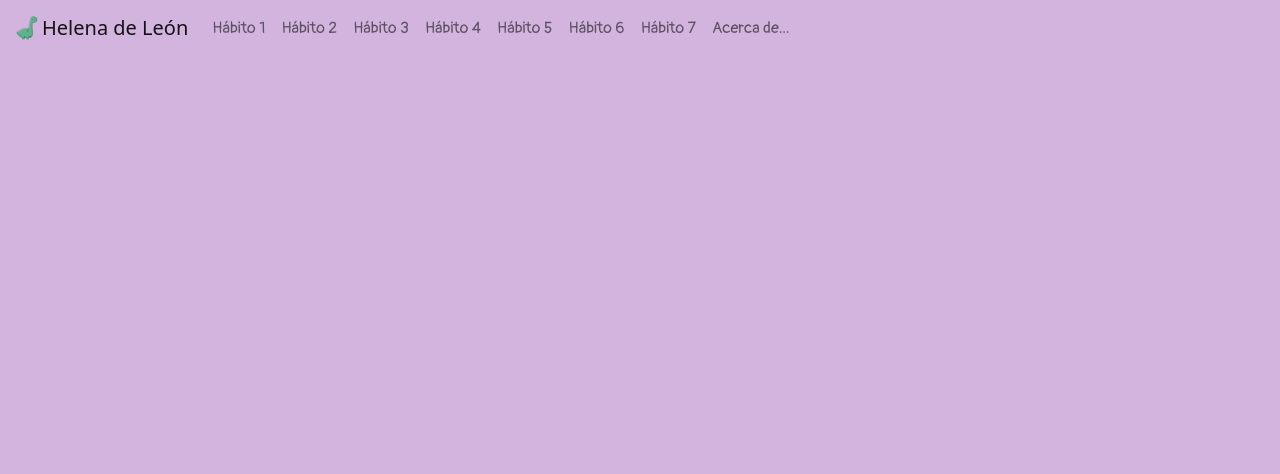
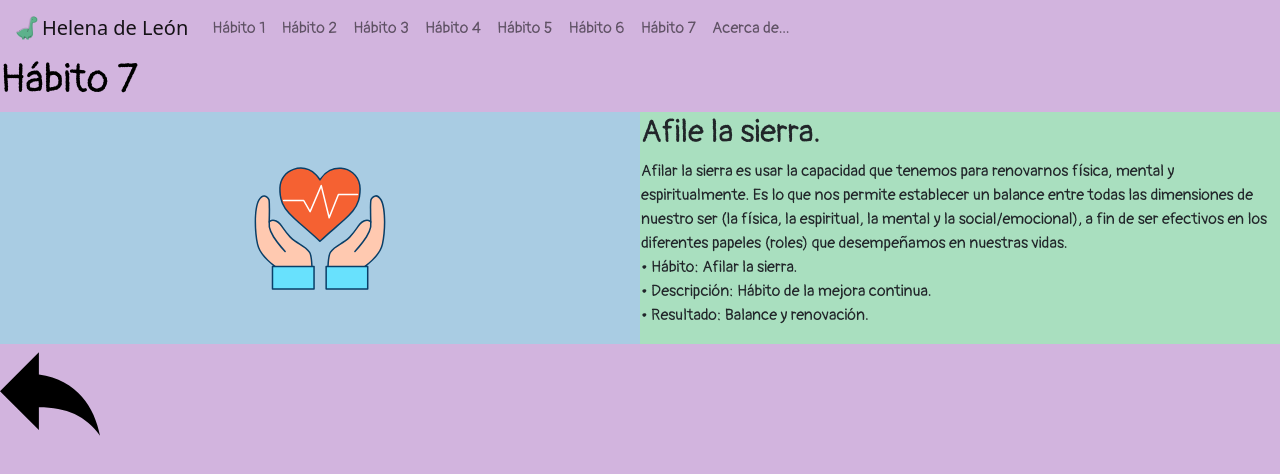
Before and after one commit to helenasophiadeleon/sietehabitos, a plain HTML site: page habito7.html in a window 1280 px wide. Drawn offline with nearby package versions, Linux system fonts and the light colour scheme.

Commit message:
habito 7 completo

```diff
--- a/habito7.html
+++ b/habito7.html
@@ -48,3 +48,24 @@
       </div>
     </div>
   </nav>
+
+      <h1 style="color: black ;">Hábito 7</h1>
+      <table>
+          <tr>
+              <td style="width: 50%; text-align: center; background-color: #A9CCE3 ;">
+                  <img src="habito7.svg" width="300px">
+              </td>
+              <td style="width: 50%; background-color:#A9DFBF ">
+                  <h2>Afile la sierra.</h2>
+                  <p> Afilar la sierra es usar la capacidad que tenemos para renovarnos física, mental y espiritualmente. Es lo que nos permite establecer un balance entre todas las dimensiones de nuestro ser (la física, la espiritual, la mental y la social/emocional), a fin de ser efectivos en los diferentes papeles (roles) que desempeñamos en nuestras vidas. </br>
+                    •	Hábito: Afilar la sierra. </br>
+                    •	Descripción: Hábito de la mejora continua. </br>
+                    •	Resultado: Balance y renovación.
+                    </p>
+          </tr>
+   </table>
+
+<a href="index.html"><img src="flecha.svg" width="100px"></a>
+<script src="https://cdn.jsdelivr.net/npm/bootstrap@5.0.0-beta3/dist/js/bootstrap.bundle.min.js" integrity="sha384-JEW9xMcG8R+pH31jmWH6WWP0WintQrMb4s7ZOdauHnUtxwoG2vI5DkLtS3qm9Ekf" crossorigin="anonymous"></script>
+</body>
+</html>
```
